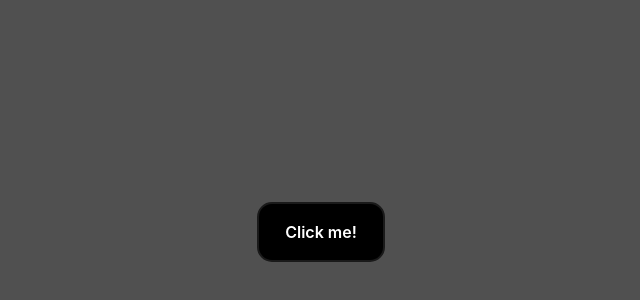
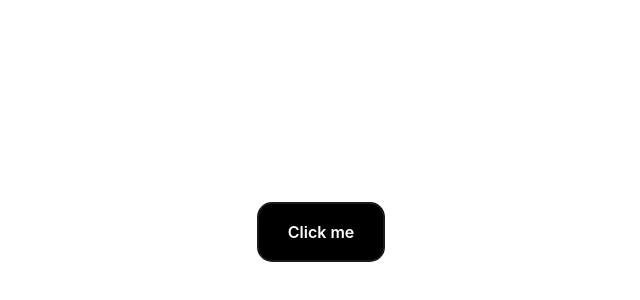
Before and after one commit to fatman3003/Click-me, a plain HTML site: page index.html in a window 1280 px wide. Shown: the part 168-468 px from the top of the page, without its empty margins (319-959 px from the left). Drawn offline with Linux system fonts and the light colour scheme.

Commit message:
index.html

```diff
--- a/index.html
+++ b/index.html
@@ -13,10 +13,9 @@
             align-items: center;
             height: 100vh;
             margin: 0;
-            background-color: rgb(80, 80, 80);
         }
         button {
-            padding: 10px 20px;
+            padding: 10%;
             font-size: 16px;
             cursor: pointer;
         }
@@ -64,7 +63,7 @@
     </style>
 </head>
 <body>
-    <button class="myButton" id="myButton">Click me!</button>
+    <button class="myButton" id="myButton">Click me</button>
 
     <script>
         document.getElementById("myButton").addEventListener("click", function() {
```
